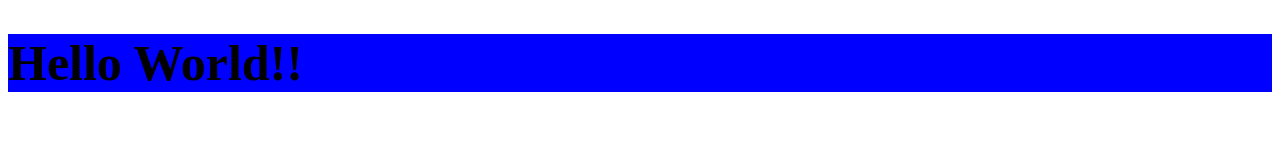
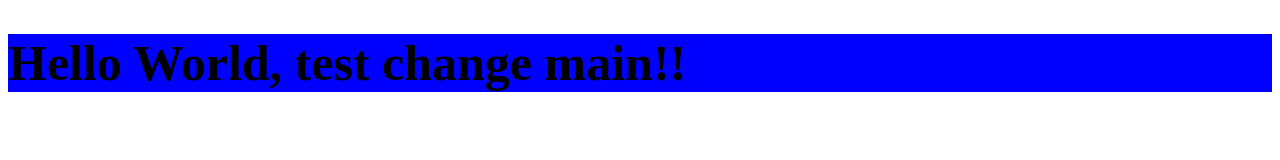
Before and after one commit to Gabgab81/hello, a plain HTML site: page index.html in a window 1280 px wide. Drawn offline with Linux system fonts and the light colour scheme.

Commit message:
Change title h1 for test

```diff
--- a/index.html
+++ b/index.html
@@ -5,7 +5,7 @@
 	<meta charset="utf-8">
 </head>
 <body>
-<h1>Hello World!!</h1>
+<h1>Hello World, test change main!!</h1>
 <style type="text/css">
 	h1{
 		font-size: 50px;
```
